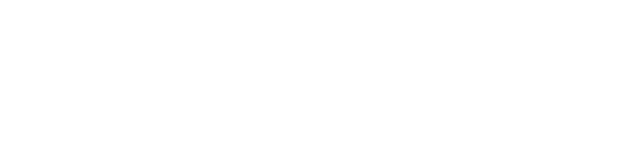
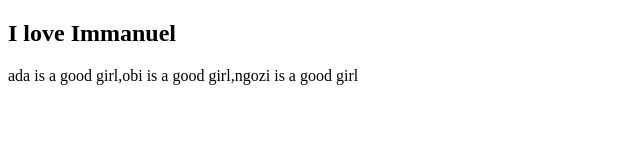
Before and after one commit to EzeBernardine/100daysofcode, a plain HTML site: page templatestrings.html in a window 1280 px wide. Shown: the whole page, without its empty margins (0-640 px from the left). Drawn offline with Linux system fonts and the light colour scheme.

Commit message:
nexted literal string

```diff
--- a/templatestrings.html
+++ b/templatestrings.html
@@ -20,5 +20,25 @@
   const ages = 21;
   const descriptions = ` ${name} is ${ages} years old`
   console.log(descriptions)
+
+
+  // using template strings to create a text
+  const details = `
+    <div>
+      <h2>I love Immanuel</h2>
+      <p>This is my favourite part</p>
+    </div>
+  `
+  document.body.innerHTML=details
+
+  // You can also next it insideof it
+  const arr = ['ada', 'obi', 'ngozi']
+  const detail = `
+    <div>
+      <h2>I love Immanuel</h2>
+      <p>${arr.map(each => `${each } is a good girl`)}</p>
+    </div>
+  `
+  document.body.innerHTML=detail
 </script>
 </html>
```
